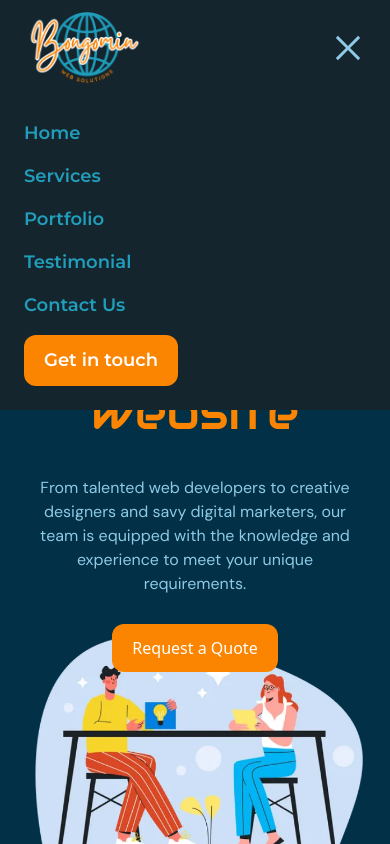
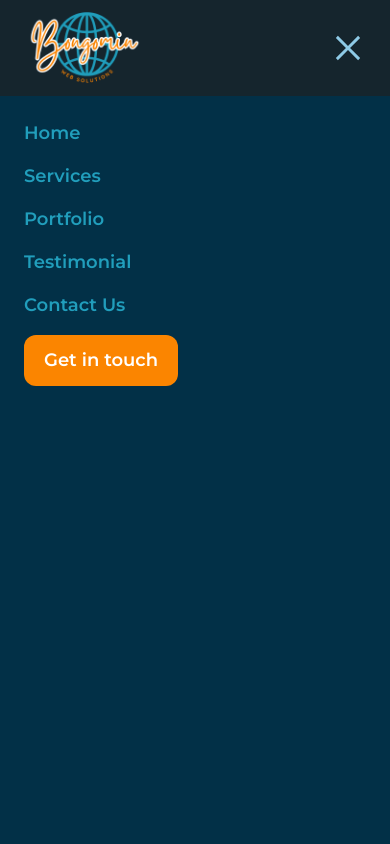
Before and after one commit to bongomin256/bongomin_designs, a React (Vite) app: page / in a window 390 px wide. Both pictures are taken after a click on the element 348 px from the left and 48 px from the top of the page. Shown: the top 844 px of the page. Built offline with nearby package versions, Linux system fonts and the light colour scheme.

Commit message:
made the header sticky and changed the backgroud of mobile modal

```diff
--- a/src/components/Navbar.jsx
+++ b/src/components/Navbar.jsx
@@ -21,7 +21,7 @@ const Navbar = () => {
     }
   };
   return (
-    <header className=" bg-[#15252d] sticky z-50 px-[1.5rem] md:px-[2rem] lg:px-[8.063rem] m-[0 auto]">
+    <header className=" bg-[#15252d] sticky z-50 top-0 px-[1.5rem] md:px-[2rem] lg:px-[8.063rem] m-[0 auto]">
       {/* className="sticky z-50 px-[] md:w-[44rem] lg:w-[73.875rem] m-[0 auto]" */}
       <nav className="flex items-center justify-between py-3 md:py-4 lg:py-5">
         <a href="#home">
@@ -35,9 +35,9 @@ const Navbar = () => {
         </div>
 
         <ul
-          className={`text-base1 cursor-pointer transition-all duration-500 delay-500 ease-in-out text-heading-text font-navFont font-semibold ${
+          className={`left-0 text-base1 cursor-pointer transition-all duration-500 delay-500 ease-in-out text-heading-text font-navFont font-semibold ${
             open
-              ? "block absolute top-[100%] bg-[#15252d] w-full left-0 p-6"
+              ? "block absolute top-[100%] h-screen bg-pri-bg w-full  p-6"
               : "hidden"
           } lg:flex lg:items-center lg:gap-4 `}
           onClick={() => closeMobileNav()}
```
